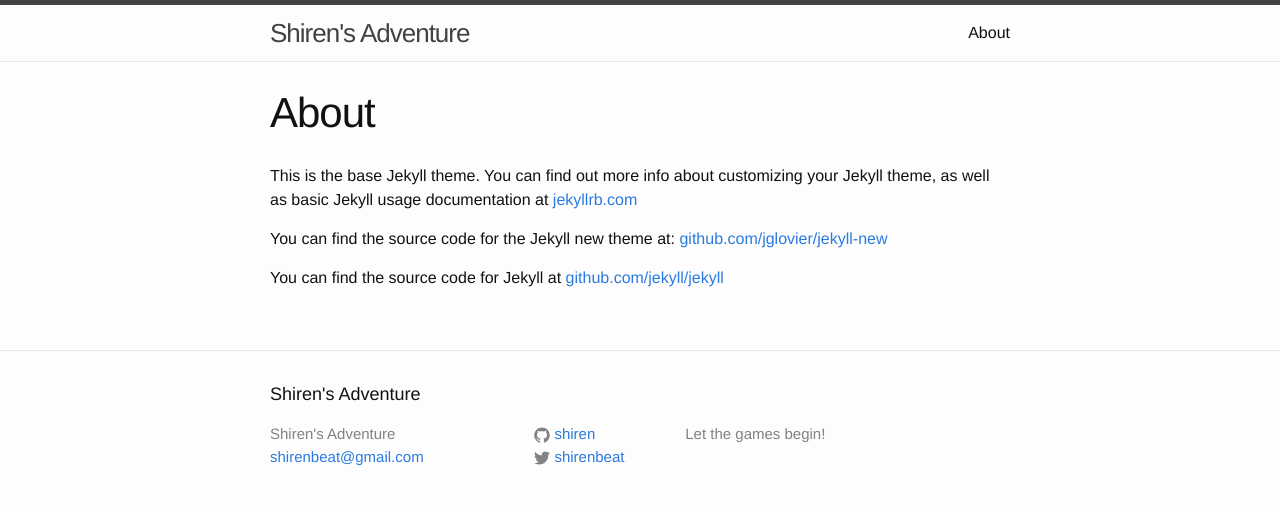
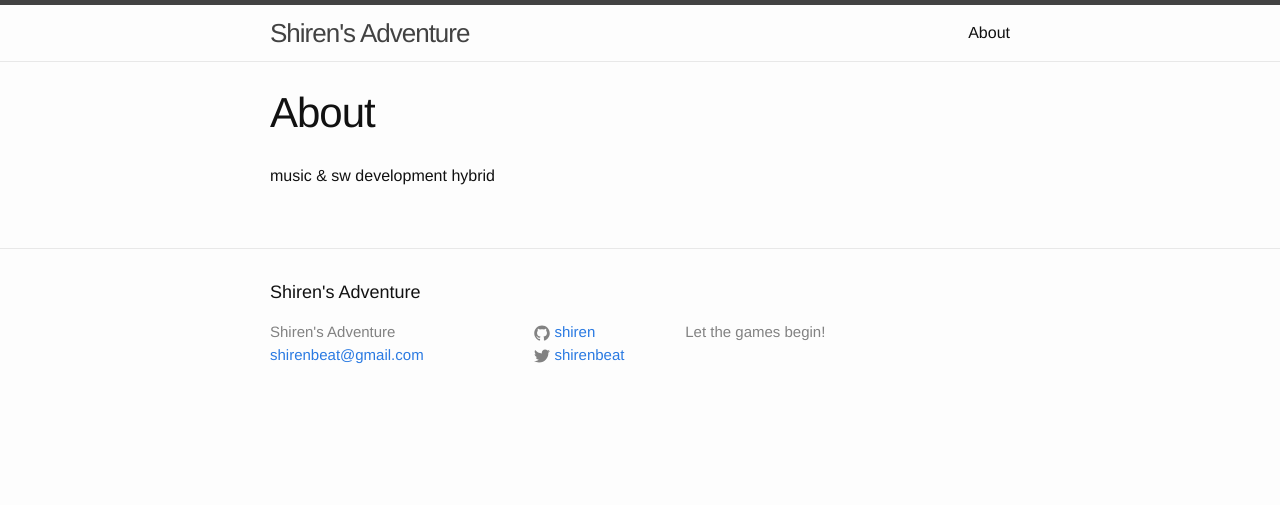
Before and after one commit to shiren/shiren.github.io, a Jekyll site: the page built from about.md, in a window 1280 px wide. Shown: the top 505 px of the page. Built offline with Jekyll 4.4.1, drawn with Linux system fonts in a browser that asks for light colours.

Commit message:
첫 셋팅완료

```diff
--- a/_config.yml
+++ b/_config.yml
@@ -10,3 +10,6 @@
 
 # Build settings
 markdown: kramdown
+
+kramdown:
+  input: GFM
--- a/about.md
+++ b/about.md
@@ -3,9 +3,4 @@
 title: About
 permalink: /about/
 ---
-
-This is the base Jekyll theme. You can find out more info about customizing your Jekyll theme, as well as basic Jekyll usage documentation at [jekyllrb.com](http://jekyllrb.com/)
-
-You can find the source code for the Jekyll new theme at: [github.com/jglovier/jekyll-new](https://github.com/jglovier/jekyll-new)
-
-You can find the source code for Jekyll at [github.com/jekyll/jekyll](https://github.com/jekyll/jekyll)
+music & sw development hybrid
```
Also changed, not shown: _posts/2015-02-22-첫포스트.markdown (line endings or trailing spaces).
